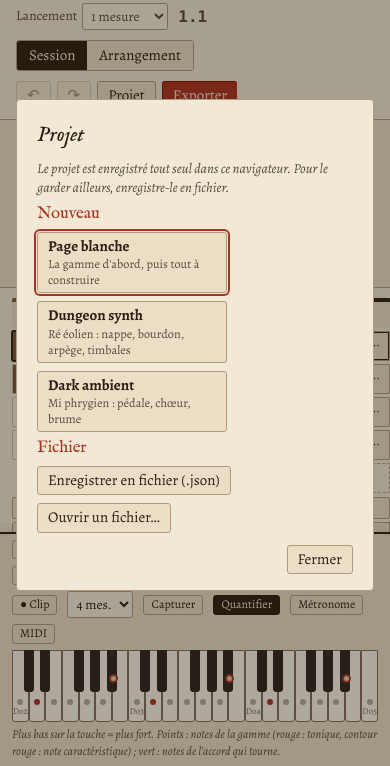
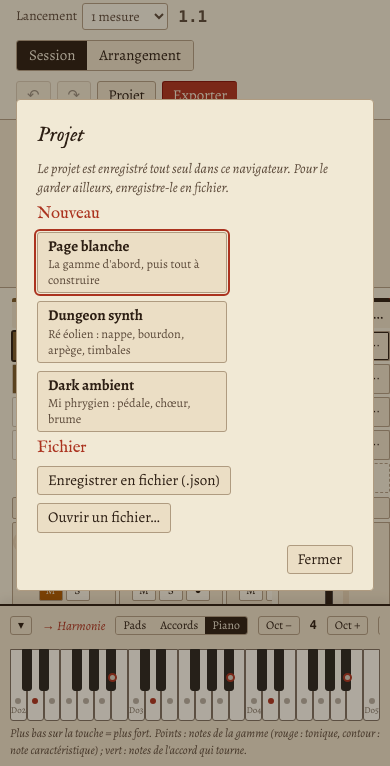
Before and after one commit to alexcartn/RPG_Synth, a website: page studio.html in a window 390 px wide. Shown: the part 77-843 px from the top of the page. Drawn offline with Linux system fonts and the light colour scheme.

Commit message:
Studio jouable au doigt : pads dans la gamme, pads d'accords, glissé ; clavier repliable en pastille
Sur téléphone et tablette, trois surfaces : Pads (notes de la gamme seulement, grave en
bas, accord en cours en vert), Accords (les sept accords de la gamme), Piano. Glisser le
doigt enchaîne les notes, multitouche. Replié, le clavier devient une pastille.

Co-Authored-By: Claude Opus 5.5 <noreply@anthropic.com>
Claude-Session: https://claude.ai/code/session_01Ps48Rp9DR3trhqhdB5ohFS

```diff
--- a/css/studio.css
+++ b/css/studio.css
@@ -18,7 +18,7 @@
   --display: "IM Fell English", "Iowan Old Style", Georgia, serif;
   --caps: "IM Fell English SC", "IM Fell English", Georgia, serif;
   --body: "Alegreya", "Iowan Old Style", Georgia, serif;
-  --colw: 120px;
+  --colw: 120px; --mcolw: 160px;
 }
 @media (prefers-color-scheme: dark){
   :root:not([data-theme="light"]){
@@ -289,3 +289,29 @@ h3{font-size:1.05rem; color:var(--rubric)}
 .dev.mfx .dh{background:var(--cell)}
 .mfxadd{border-color:var(--ink-3)}
 .loopr{position:absolute; top:0; height:22px; background:color-mix(in oklch,var(--gold) 45%,transparent); border-left:2px solid var(--gold); border-right:2px solid var(--gold); pointer-events:none; z-index:4}
+/* ---------- surfaces tactiles ---------- */
+.kb.shut{background:none; border:0; box-shadow:none; padding:0 12px 10px; display:flex; justify-content:flex-end; pointer-events:none}
+.kb.shut .pill{pointer-events:auto; border-radius:999px; padding:8px 16px; background:var(--ink); color:var(--parch); border-color:var(--ink); box-shadow:0 3px 10px oklch(0.2 0.02 60 / .25)}
+.seg3{display:inline-flex; border:1px solid var(--rule); border-radius:3px; overflow:hidden}
+.seg3 .btn{border:0; border-radius:0}
+.pads{display:grid; gap:6px; margin-top:8px; user-select:none; touch-action:none; -webkit-user-select:none}
+.pads.chords{grid-template-columns:repeat(7,1fr)}
+.pads.drum{grid-template-columns:repeat(auto-fit,minmax(90px,1fr))}
+.pad{position:relative; min-height:56px; border:1px solid var(--rule); border-radius:6px; background:var(--cell); display:flex; flex-direction:column; align-items:center; justify-content:center; gap:2px; cursor:pointer; -webkit-tap-highlight-color:transparent}
+.pad b{font:600 1.05rem var(--display)} .pad i{font-size:.75em; color:var(--ink-3); font-style:normal}
+.pad.ton{border-color:var(--rubric); border-width:2px}
+.pad.car{box-shadow:inset 0 0 0 2px color-mix(in oklch,var(--rubric) 45%,transparent)}
+.pad.ct{background:color-mix(in oklch,var(--ok) 22%,var(--cell))}
+.pad.on{background:var(--gold)!important; border-color:var(--rubric); transform:scale(.97)}
+.pads.chords .pad{min-height:76px}
+.pk{-webkit-tap-highlight-color:transparent; cursor:pointer}
+@media (max-width:640px){
+  .kbbar{flex-wrap:nowrap; overflow-x:auto; padding-bottom:4px; scrollbar-width:thin}
+  .kbbar > *{flex:none}
+  .pad{min-height:50px}
+  .pads.chords{grid-template-columns:repeat(4,1fr)}
+  .pads.chords .pad{min-height:64px}
+  .kb{padding:6px 10px 8px}
+}
+@media (prefers-reduced-motion:reduce){ .pad.on{transform:none} }
+@media (max-width:640px){ :root{--colw:104px; --mcolw:112px} .scn span{font-size:.8em} }
--- a/js/studio/ui.js
+++ b/js/studio/ui.js
@@ -114,7 +114,7 @@
   /* ============================================================ SESSION ============================================================ */
   function renderSession(){
     const host=$("session"); host.innerHTML=""; UI.cells={};
-    const N=P.tracks.length, grid=el("div","grid"); grid.style.gridTemplateColumns="repeat("+N+",var(--colw)) 34px var(--colw) var(--colw) 160px";
+    const N=P.tracks.length, grid=el("div","grid"); grid.style.gridTemplateColumns="repeat("+N+",var(--colw)) 34px var(--colw) var(--colw) var(--mcolw)";
     /* en-têtes */
     P.tracks.forEach((t,i)=>{ const h=el("div","hd"+(UI.t===i&&UI.focus==="piste"?" sel":""),"<span>"+esc(t.name)+"</span>"); h.style.setProperty("--c",t.color); h.title="Clic : la chaîne d'appareils de la piste. Clic droit : renommer, dupliquer, supprimer.";
       const x=el("button","x","⋯"); x.type="button"; x.setAttribute("aria-label","Menu de la piste "+t.name); x.onclick=e=>{ e.stopPropagation(); trackMenu(i,e.clientX,e.clientY); }; h.appendChild(x);
@@ -675,8 +675,8 @@
      Une seule entrée pour tout : on(id, hauteur, nuance) et off(id). Les notes tiennent tant que la touche est enfoncée.
      Elles vont à la piste armée, sinon à la piste choisie. On peut enregistrer dans un clip (●  Clip) ou capturer après coup. */
   const KB={mode:"gamme", vel:0.8, chord:false, sustain:false, quant:true, recBars:4, rec:false, held:new Map(), sus:new Set(), buf:[], midi:null, midiNames:[], open:true, keys:new Map(), ct:""};
-  try{ const s=JSON.parse(localStorage.getItem("bourdon.studio.kb")||"{}"); Object.assign(KB,{mode:s.mode||KB.mode,chord:!!s.chord,quant:s.quant!==false,open:s.open!==false,recBars:s.recBars||4}); }catch(e){}
-  const kbSave=()=>{ try{ localStorage.setItem("bourdon.studio.kb",JSON.stringify({mode:KB.mode,chord:KB.chord,quant:KB.quant,open:KB.open,recBars:KB.recBars})); }catch(e){} };
+  try{ const s=JSON.parse(localStorage.getItem("bourdon.studio.kb")||"{}"); Object.assign(KB,{surf:s.surf||"",mode:s.mode||KB.mode,chord:!!s.chord,quant:s.quant!==false,open:s.open!==false,recBars:s.recBars||4}); }catch(e){}
+  const kbSave=()=>{ try{ localStorage.setItem("bourdon.studio.kb",JSON.stringify({surf:KB.surf,mode:KB.mode,chord:KB.chord,quant:KB.quant,open:KB.open,recBars:KB.recBars})); }catch(e){} };
   const ROWS=[["KeyZ","KeyX","KeyC","KeyV","KeyB","KeyN","KeyM","Comma","Period","Slash"],["KeyA","KeyS","KeyD","KeyF","KeyG","KeyH","KeyJ","KeyK","KeyL","Semicolon"],["KeyQ","KeyW","KeyE","KeyR","KeyT","KeyY","KeyU","KeyI","KeyO","KeyP"]];
   /* disposition d'Ableton : A W S E D F T G Y H U J K O L P (repérées par position, donc valables en AZERTY) */
   const CHROM={KeyA:0,KeyW:1,KeyS:2,KeyE:3,KeyD:4,KeyF:5,KeyT:6,KeyG:7,KeyY:8,KeyH:9,KeyU:10,KeyJ:11,KeyK:12,KeyO:13,KeyL:14,KeyP:15,Semicolon:16};
@@ -687,11 +687,11 @@
   const playT=()=>P.tracks.find(t=>t.arm)||curT()||P.tracks[0];
   /* accord d'une touche : la triade de la gamme bâtie sur la note jouée */
   function chordOf(p){ const iv=TH.MODES[P.mode].iv, rel=((p-P.key)%12+12)%12, d=iv.indexOf(rel); if(d<0) return [p,p+4,p+7]; const up=k=>{ const dd=d+k; return p+iv[dd%7]+12*Math.floor(dd/7)-rel; }; return [p,up(2),up(4)]; }
-  function on(id,p,v){
+  function on(id,p,v,force){
     if(KB.held.has(id)) off(id,true);
     audio(); const t=playT(); if(!t) return; v=v===undefined?KB.vel:v;
     /* raw : ce qui est joué (enregistré tel quel) ; ps : ce qui sonne, après les effets MIDI de la piste */
-    const raw=KB.chord&&t.kind!=="drums"?chordOf(p):[p], ps=t.kind==="drums"?raw:[...new Set(raw.flatMap(q=>PJ.fxPitches(P,t,q)))];
+    const raw=Array.isArray(force)&&t.kind!=="drums"?force:KB.chord&&t.kind!=="drums"?chordOf(p):[p], ps=t.kind==="drums"?raw:[...new Set(raw.flatMap(q=>PJ.fxPitches(P,t,q)))];
     const b=TR.X.playing?TR.beatNow():null, now=ctx.currentTime, ar=arpOf(t);
     if(ar){ KB.held.set(id,{t,raw,ps,hs:[],v,b,now,arp:true}); ARP.order.push(...raw.map(q=>({id,p:q,v}))); arpStart(t,ar); KB.sus.delete(id); keyLight(); return; }
     const hs=ps.map(q=>graph.noteOn(t,q,v*(ps.length>1?0.8:1)));
@@ -774,49 +774,78 @@
     else if(c===0xB0&&d1===64) sustain(d2>=64); }
   /* ---------- le clavier à l'écran ---------- */
   const KLO=()=>12*(3+UI.kbOct), KN=37;
+  /* ---------- surfaces de jeu : piano, pads (tactile, gamme seule), accords ---------- */
+  const COARSE=(()=>{ try{ return matchMedia("(pointer:coarse)").matches; }catch(e){ return false; } })();
+  if(!KB.surf) KB.surf=COARSE?"pads":"piano";
+  /* un doigt qui glisse d'une touche à l'autre joue la suivante (comme sur un pad Push) */
+  function surface(host){
+    const fingers=new Map();
+    const under=e=>{ const x=document.elementFromPoint(e.clientX,e.clientY); return x&&x.closest?x.closest("[data-pk]"):null; };
+    const velOf=(k,e)=>{ const r=k.getBoundingClientRect(); return 0.3+0.7*clamp((e.clientY-r.top)/r.height,0,1); };
+    const press=(k,e)=>{ const id="t"+e.pointerId+"_"+k.dataset.pk; fingers.set(e.pointerId,{k,id}); const ch=k.dataset.ch?JSON.parse(k.dataset.ch):null; on(id,+k.dataset.p,velOf(k,e),ch); if(k.classList.contains("cpad")) k.classList.add("on"); };
+    const release=pid=>{ const f=fingers.get(pid); if(!f) return; fingers.delete(pid); off(f.id); if(f.k.classList.contains("cpad")) f.k.classList.remove("on"); };
+    host.addEventListener("pointerdown",e=>{ const k=under(e); if(!k) return; e.preventDefault(); try{ host.setPointerCapture(e.pointerId); }catch(x){} press(k,e); });
+    host.addEventListener("pointermove",e=>{ const f=fingers.get(e.pointerId); if(!f) return; const k=under(e); if(k&&k!==f.k){ release(e.pointerId); press(k,e); } });
+    ["pointerup","pointercancel","lostpointercapture"].forEach(ev=>host.addEventListener(ev,e=>release(e.pointerId)));
+    host.addEventListener("contextmenu",e=>e.preventDefault());
+  }
   function renderKb(){
-    const host=$("kb"); if(!host) return; host.innerHTML=""; host.classList.toggle("shut",!KB.open);
-    const bar=el("div","kbbar"), tg=btn(KB.open?"▾ Clavier":"▸ Clavier",()=>{ KB.open=!KB.open; kbSave(); renderKb(); },"sm"); bar.appendChild(tg);
+    const host=$("kb"); if(!host) return; host.innerHTML=""; host.classList.toggle("shut",!KB.open); KB.keys.clear();
+    if(!KB.open){ const b=btn("▴ Clavier",()=>{ KB.open=true; kbSave(); renderKb(); },"pill","Ouvrir le clavier pour jouer"); host.appendChild(b); renderKbState(); return; }
+    const bar=el("div","kbbar"), tg=btn("▾",()=>{ KB.open=false; kbSave(); renderKb(); },"sm","Replier le clavier"); tg.setAttribute("aria-label","Replier le clavier"); bar.appendChild(tg);
     const t=playT(); const kt=el("span","kbt"); kt.id="kbT"; bar.appendChild(kt);
-    const md=btn(KB.mode==="gamme"?"Gamme":"Chromatique",()=>{ KB.mode=KB.mode==="gamme"?"chroma":"gamme"; kbSave(); renderKb(); },"sm","Clavier d'ordinateur : notes de la gamme sur trois rangées (Z…, A…, Q…), ou chromatique comme Ableton (A W S E D F T G Y H U J K)"); bar.appendChild(md);
+    const sf=el("span","seg3"); [["pads","Pads"],["accords","Accords"],["piano","Piano"]].forEach(([k,n])=>{ const b=btn(n,()=>{ KB.surf=k; kbSave(); renderKb(); },"sm"); b.setAttribute("aria-pressed",KB.surf===k?"true":"false"); sf.appendChild(b); }); bar.appendChild(sf);
+    bar.appendChild(btn("Oct −",()=>{ UI.kbOct=clamp(UI.kbOct-1,-3,3); renderKb(); },"sm","Page ↓")); bar.appendChild(el("span","kbo",String(4+UI.kbOct))); bar.appendChild(btn("Oct +",()=>{ UI.kbOct=clamp(UI.kbOct+1,-3,3); renderKb(); },"sm","Page ↑"));
+    const sb=btn("Maintien",()=>sustain(!KB.sustain),"sm","Pédale de maintien (aussi la pédale d'un clavier MIDI)"); sb.id="kbSus"; bar.appendChild(sb);
+    const rb=btn("● Clip",recClip,"sm rec","Enregistre dans un clip Notes de la case choisie (créé s'il le faut), en boucle, par-dessus"); rb.id="kbRec"; bar.appendChild(rb);
+    bar.appendChild(btn("Capturer",capture,"sm","Ce que tu viens de jouer librement, même sans enregistrer, devient un clip"));
+    bar.appendChild(el("span","sep"));
     const ch=btn("Accord d'une touche",()=>{ KB.chord=!KB.chord; kbSave(); renderKbState(); },"sm","Chaque touche joue la triade de la gamme bâtie sur elle"); ch.id="kbChord"; bar.appendChild(ch);
-    bar.appendChild(btn("Oct −",()=>{ UI.kbOct=clamp(UI.kbOct-1,-3,3); renderKb(); },"sm","Page ↓")); bar.appendChild(el("span","kbo",String(4+UI.kbOct))); bar.appendChild(btn("Oct +",()=>{ UI.kbOct=clamp(UI.kbOct+1,-3,3); renderKb(); },"sm","Page ↑"));
+    const md=btn(KB.mode==="gamme"?"Ordinateur : gamme":"Ordinateur : chromatique",()=>{ KB.mode=KB.mode==="gamme"?"chroma":"gamme"; kbSave(); renderKb(); },"sm","Clavier d'ordinateur : notes de la gamme sur trois rangées (Z…, A…, Q…), ou chromatique comme Ableton (A W S E D F T G Y H U J K)"); bar.appendChild(md);
     const vel=el("input"); vel.type="range"; vel.min=0.2; vel.max=1; vel.step=0.05; vel.value=KB.vel; vel.oninput=()=>KB.vel=+vel.value; vel.setAttribute("aria-label","Nuance"); bar.appendChild(lab("Nuance ",vel));
-    const sb=btn("Maintien",()=>sustain(!KB.sustain),"sm","Pédale de maintien (aussi la pédale d'un clavier MIDI)"); sb.id="kbSus"; bar.appendChild(sb);
-    bar.appendChild(el("span","sep"));
-    const rb=btn("● Clip",recClip,"sm rec","Enregistre dans un clip Notes de la case choisie (créé s'il le faut), en boucle, par-dessus"); rb.id="kbRec"; bar.appendChild(rb);
     bar.appendChild(sel([[1,"1 mes."],[2,"2 mes."],[4,"4 mes."],[8,"8 mes."]],KB.recBars,v=>{ KB.recBars=+v; kbSave(); },"Longueur du clip enregistré"));
-    bar.appendChild(btn("Capturer",capture,"sm","Ce que tu viens de jouer librement, même sans enregistrer, devient un clip"));
     const qb=btn("Quantifier",()=>{ KB.quant=!KB.quant; kbSave(); renderKbState(); },"sm","Aligner les notes enregistrées sur la grille du piano roll"); qb.id="kbQ"; bar.appendChild(qb);
     const mb=btn("Métronome",()=>{ audio(); TR.X.metro=!TR.X.metro; renderKbState(); },"sm"); mb.id="kbMetro"; bar.appendChild(mb);
     const mi=btn("MIDI",midiConnect,"sm","Brancher un clavier MIDI (Chrome, Edge)"); mi.id="kbMidi"; bar.appendChild(mi);
     host.appendChild(bar);
-    if(!KB.open){ renderKbState(); return; }
-    const pn=el("div","piano"), whites=[], lo=KLO(); KB.keys.clear();
-    for(let p=lo;p<lo+KN;p++){ if([1,3,6,8,10].indexOf(p%12)<0) whites.push(p); }
-    const ww=100/whites.length, iv=TH.MODES[P.mode].iv, M=TH.MODES[P.mode];
-    for(let p=lo;p<lo+KN;p++){
-      const blk=[1,3,6,8,10].indexOf(p%12)>=0, k=el("button","pk"+(blk?" blk":"")), rel=((p-P.key)%12+12)%12; k.type="button"; k.tabIndex=-1;
-      if(TH.inScale(iv,rel)) k.classList.add("sc"); if(rel===0) k.classList.add("ton"); if(rel===M.car) k.classList.add("car");
-      k.setAttribute("aria-label",TH.nomMidi(p));
-      if(blk){ const wi=whites.filter(x=>x<p).length; k.style.left=(wi*ww-ww*0.3)+"%"; k.style.width=(ww*0.6)+"%"; } else { const wi=whites.indexOf(p); k.style.left=(wi*ww)+"%"; k.style.width=ww+"%"; if(p%12===0) k.innerHTML="<span>"+esc(TH.nomMidi(p))+"</span>"; }
-      const id="s"+p; k.addEventListener("pointerdown",e=>{ e.preventDefault(); k.setPointerCapture(e.pointerId); const r=k.getBoundingClientRect(); on(id+"_"+e.pointerId,p,0.3+0.7*clamp((e.clientY-r.top)/r.height,0,1)); });
-      const up=e=>off(id+"_"+e.pointerId); k.addEventListener("pointerup",up); k.addEventListener("pointercancel",up);
-      pn.appendChild(k); KB.keys.set(p,k);
+    const iv=TH.MODES[P.mode].iv, M=TH.MODES[P.mode], mark=(k,p)=>{ const rel=((p-P.key)%12+12)%12; if(TH.inScale(iv,rel)) k.classList.add("sc"); if(rel===0) k.classList.add("ton"); if(rel===M.car) k.classList.add("car"); };
+    let surf, hint;
+    if(t&&t.kind==="drums"){
+      surf=el("div","pads drum"); t.lanes.forEach((ln,i)=>{ const k=el("div","pad"); k.dataset.pk="l"+i; k.dataset.p=i; k.innerHTML="<b>"+esc(ln.n)+"</b><i>"+esc((KITS.find(x=>x[0]===ln.kit)||["",""])[1])+"</i>"; surf.appendChild(k); KB.keys.set(i,k); });
+      hint="Une touche par voie de la batterie. Plus bas sur la touche = plus fort.";
+    } else if(KB.surf==="accords"){
+      surf=el("div","pads chords"); const lo=12*(4+UI.kbOct)+P.key;
+      TH.diatonic(iv).forEach((d,i)=>{ const cc={r:d.r,q:d.q,x:"",b:1}, ps=TH.tones(cc,iv).map(x=>lo+x); const k=el("div","pad cpad"+(d.r===0?" ton":"")+(TH.hasCar(cc,P.mode)?" car":"")); k.dataset.pk="c"+i; k.dataset.p=ps[0]; k.dataset.ch=JSON.stringify(ps);
+        k.innerHTML="<b>"+esc(TH.roman(cc))+"</b><i>"+esc(TH.chordName(cc,P.key))+"</i>"; surf.appendChild(k); });
+      hint="Les sept accords de la gamme. Tiens-en un, glisse vers le suivant : la progression se joue d'un doigt.";
+    } else if(KB.surf==="pads"){
+      surf=el("div","pads notes"); const lo=12*(4+UI.kbOct)+P.key, rows=4, cols=COARSE&&innerWidth<600?4:7;
+      /* une rangée par octave-ish : chaque rangée monte de « cols » degrés, la plus grave en bas */
+      for(let r=rows-1;r>=0;r--) for(let c=0;c<cols;c++){ const deg=r*(cols===7?7:3)+c, p=lo+iv[deg%7]+12*Math.floor(deg/7); const k=el("div","pad"); k.dataset.pk="n"+r+"_"+c; k.dataset.p=p; mark(k,p);
+        k.innerHTML="<b>"+esc(TH.nomNote(p))+"</b><i>"+(Math.floor(p/12)-1)+"</i>"; surf.appendChild(k); if(!KB.keys.has(p)) KB.keys.set(p,k); else (KB.keys.get(p).dup=KB.keys.get(p).dup||[]).push(k); }
+      surf.style.gridTemplateColumns="repeat("+cols+",1fr)";
+      hint="Uniquement les notes de la gamme : aucune fausse note. Le grave est en bas. Glisse le doigt pour enchaîner les notes ; vert : notes de l'accord qui tourne.";
+    } else {
+      surf=el("div","piano"); const whites=[], lo=KLO(), n=COARSE&&innerWidth<600?20:KN;
+      for(let p=lo;p<lo+n;p++){ if([1,3,6,8,10].indexOf(p%12)<0) whites.push(p); }
+      const ww=100/whites.length;
+      for(let p=lo;p<lo+n;p++){ const blk=[1,3,6,8,10].indexOf(p%12)>=0, k=el("div","pk"+(blk?" blk":"")); k.dataset.pk="p"+p; k.dataset.p=p; mark(k,p); k.setAttribute("aria-label",TH.nomMidi(p));
+        if(blk){ const wi=whites.filter(x=>x<p).length; k.style.left=(wi*ww-ww*0.3)+"%"; k.style.width=(ww*0.6)+"%"; } else { const wi=whites.indexOf(p); k.style.left=(wi*ww)+"%"; k.style.width=ww+"%"; if(p%12===0) k.innerHTML="<span>"+esc(TH.nomMidi(p))+"</span>"; }
+        surf.appendChild(k); KB.keys.set(p,k); }
+      hint="Plus bas sur la touche = plus fort. Points : notes de la gamme (rouge : tonique, contour : note caractéristique) ; vert : notes de l'accord qui tourne.";
     }
-    host.appendChild(pn);
-    host.appendChild(el("p","hint",t&&t.kind==="drums"?"Percussion : Do, Do♯, Ré… jouent les voies dans l'ordre (Grave, Frappe, Remplissage…).":"Plus bas sur la touche = plus fort. Points : notes de la gamme (rouge : tonique, contour rouge : note caractéristique) ; vert : notes de l'accord qui tourne."));
+    surface(surf); host.appendChild(surf); host.appendChild(el("p","hint",hint));
     renderKbState(); KB.ct=""; keyLight();
   }
   function renderKbState(){ const kt=$("kbT"), pt=playT(); if(kt) kt.textContent=pt?"→ "+pt.name+(pt.arm?" (armée)":""):""; const s=(id,on)=>{ const b=$(id); if(b) b.setAttribute("aria-pressed",on?"true":"false"); };
     s("kbChord",KB.chord); s("kbSus",KB.sustain); s("kbRec",KB.rec); s("kbQ",KB.quant); s("kbMetro",TR&&TR.X.metro); const m=$("kbMidi"); if(m){ m.textContent=KB.midiNames.length?"MIDI : "+KB.midiNames[0]:"MIDI"; s("kbMidi",KB.midiNames.length>0); } }
-  function keyLight(){ const down=new Set(); KB.held.forEach(h=>h.ps.forEach(q=>down.add(q))); KB.keys.forEach((k,p)=>k.classList.toggle("on",down.has(p))); }
+  function keyLight(){ const down=new Set(); KB.held.forEach(h=>h.ps.forEach(q=>down.add(q))); KB.keys.forEach((k,p)=>{ const o=down.has(p); k.classList.toggle("on",o); (k.dup||[]).forEach(x=>x.classList.toggle("on",o)); }); }
   /* notes de l'accord qui tourne (ou de l'accord choisi dans l'éditeur) */
   function chordNow(){ const h=PJ.harmTrack(P); if(!h) return null; let c=null, f=0;
     if(TR&&TR.X.playing){ const ps=TR.pos(h); if(ps){ c=h.clips[ps.row]; f=ps.f; } }
     if(!c){ c=h.clips[UI.r]||h.clips.find(Boolean); if(!c) return null; const k=UI.chordSel>=0?UI.chordSel:0, ch=c.chords[k]; return ch?TH.tones(ch,TH.MODES[P.mode].iv):null; }
     const L=TH.progLen(c.chords,P.meter), x=f*L, seg=TH.timeline(c.chords,P.meter).find(s=>x>=s.s&&x<s.s+s.d); return seg?TH.tones(seg.ch,TH.MODES[P.mode].iv):null; }
-  function chordLight(){ const T=chordNow(), sig=T?T.join(","):""; if(sig===KB.ct) return; KB.ct=sig; const pcs=T?T.map(x=>((x+P.key)%12+12)%12):[]; KB.keys.forEach((k,p)=>k.classList.toggle("ct",pcs.indexOf(((p%12)+12)%12)>=0)); }
+  function chordLight(){ const T=chordNow(), sig=T?T.join(","):""; if(sig===KB.ct) return; KB.ct=sig; const pcs=T?T.map(x=>((x+P.key)%12+12)%12):[]; KB.keys.forEach((k,p)=>{ const o=pcs.indexOf(((p%12)+12)%12)>=0; k.classList.toggle("ct",o); (k.dup||[]).forEach(x=>x.classList.toggle("ct",o)); }); }
 
   document.addEventListener("keydown",e=>{
     if(typing(e)||$("dlgProj").open||$("dlgExport").open) return;
```
Also changed, not shown: tests/studio.js (+1 -1 lines), README.md.
